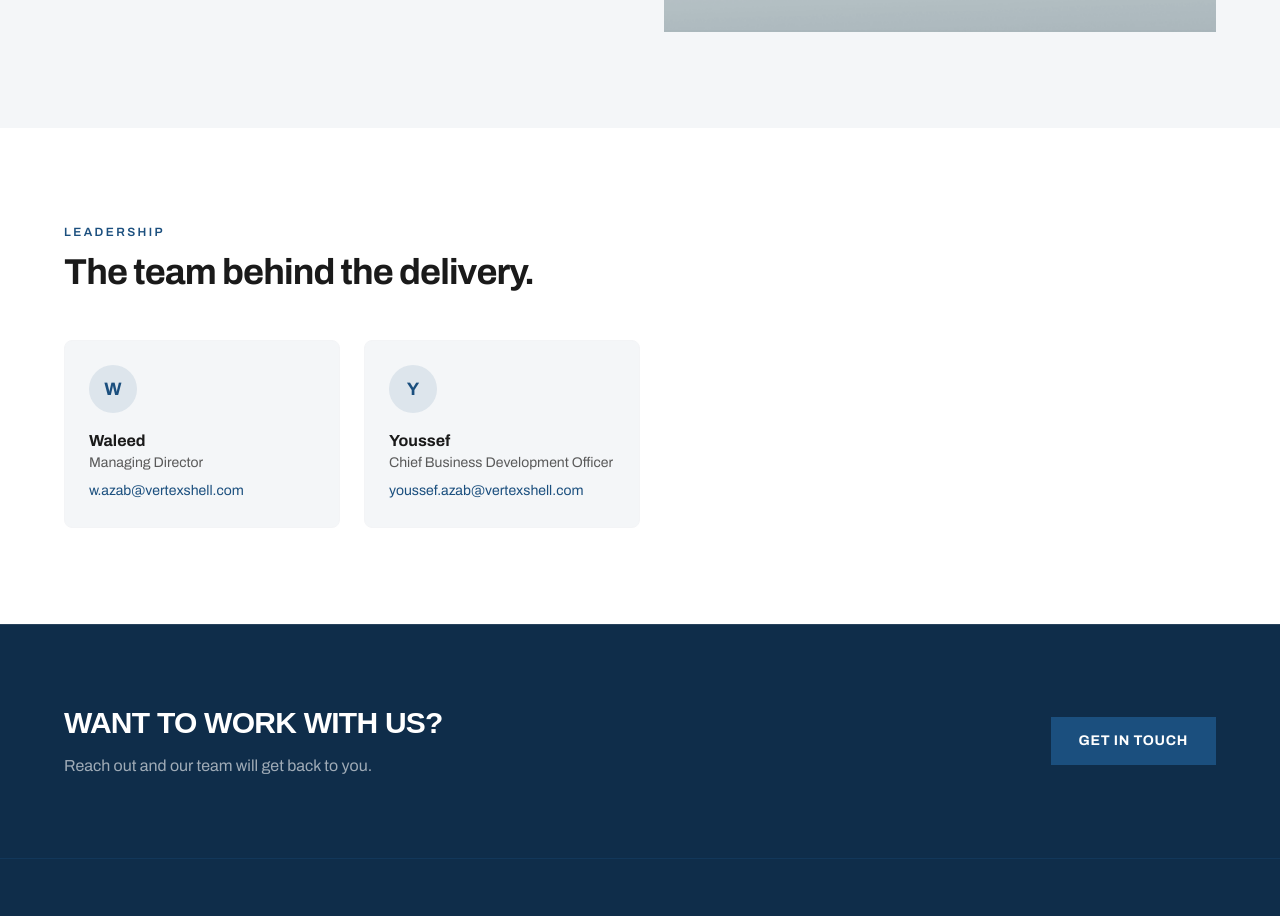
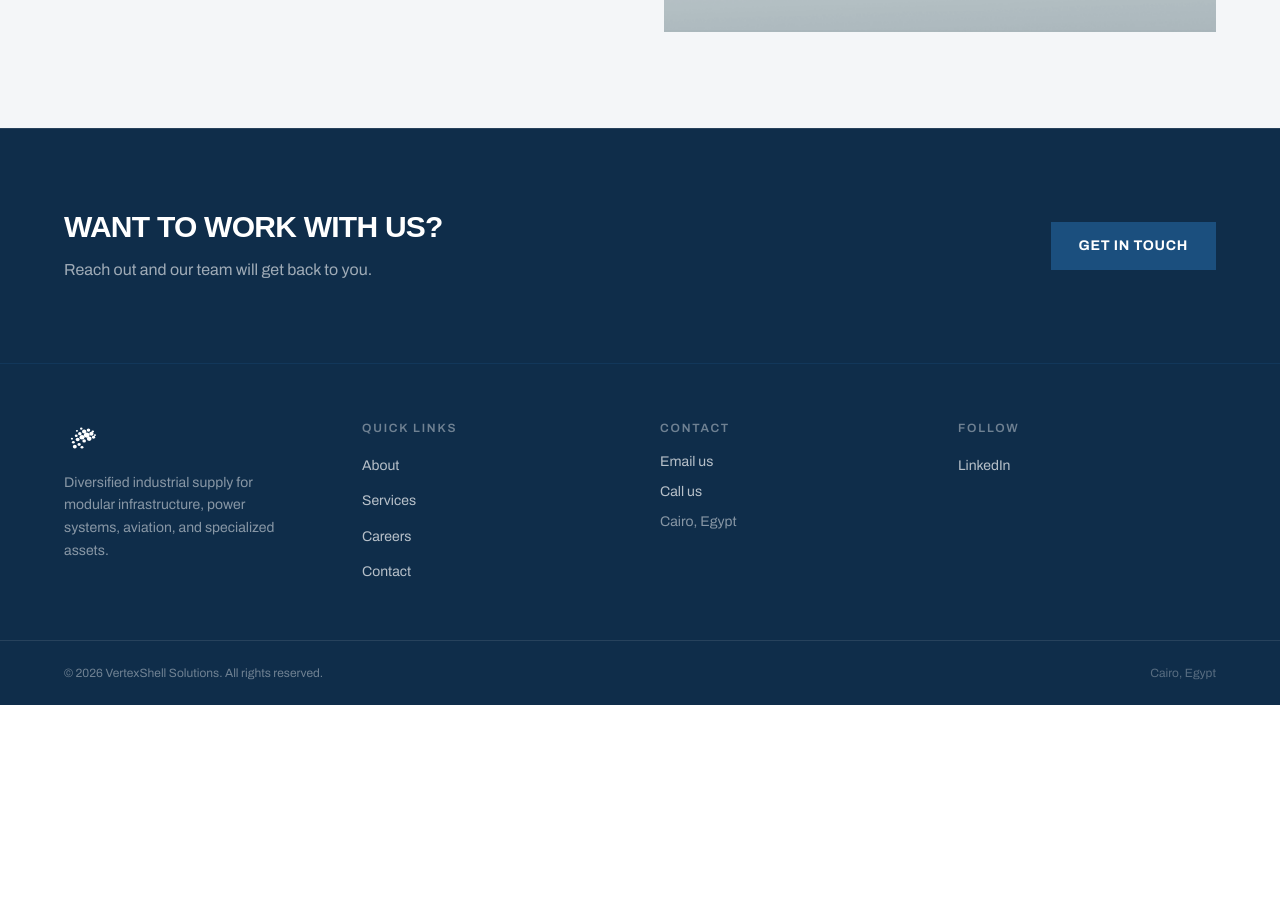
Before and after one commit to web-vx/vx-webapp, a Next.js app: page /about in a window 1280 px wide. Shown: the part 2320-3236 px from the top of the page. After the commit the page ends 3025 px from the top, so only its background shows below. Built offline with nearby package versions, Linux system fonts and the light colour scheme; a web font is replaced by a local one.

Commit message:
Remove Leadership section from About page

```diff
--- a/app/about/page.tsx
+++ b/app/about/page.tsx
@@ -5,7 +5,6 @@ import AboutStory from "@/components/about/AboutStory";
 import Sectors from "@/components/about/Sectors";
 import Presence from "@/components/about/Presence";
 import Partnerships from "@/components/about/Partnerships";
-import Leadership from "@/components/about/Leadership";
 import CtaBanner from "@/components/CtaBanner";
 import Footer from "@/components/Footer";
 
@@ -29,7 +28,6 @@ export default function AboutPage() {
         <Sectors />
         <Presence />
         <Partnerships />
-        <Leadership />
         <CtaBanner
           title="Want to work with us?"
           description="Reach out and our team will get back to you."
--- a/components/about/Leadership.tsx
+++ /dev/null
@@ -1,67 +0,0 @@
-"use client";
-
-import { useRef } from "react";
-import { useInView } from "@/hooks/useInView";
-
-const team = [
-  {
-    name: "Waleed",
-    role: "Managing Director",
-    email: "w.azab@vertexshell.com",
-  },
-  {
-    name: "Youssef",
-    role: "Chief Business Development Officer",
-    email: "youssef.azab@vertexshell.com",
-  },
-];
-
-function initials(name: string) {
-  return name.slice(0, 1).toUpperCase();
-}
-
-export default function Leadership() {
-  const ref = useRef<HTMLDivElement>(null);
-  const visible = useInView(ref);
-
-  return (
-    <section className="py-16 md:py-24 bg-white">
-      <div
-        ref={ref}
-        className={`mx-auto max-w-[1200px] px-6 ${
-          visible ? "animate-fade-in-up" : "opacity-0"
-        }`}
-      >
-        <p className="text-xs font-semibold tracking-[0.2em] uppercase text-primary mb-3">
-          Leadership
-        </p>
-        <h2 className="text-3xl md:text-4xl font-bold text-foreground tracking-tight max-w-2xl">
-          The team behind the delivery.
-        </h2>
-
-        <div className="mt-12 grid sm:grid-cols-2 max-w-xl gap-6">
-          {team.map((member) => (
-            <div
-              key={member.name}
-              className="bg-light border border-gray-100 rounded-lg p-6"
-            >
-              <div className="w-12 h-12 rounded-full bg-primary/10 text-primary font-bold flex items-center justify-center text-lg">
-                {initials(member.name)}
-              </div>
-              <h3 className="mt-4 text-base font-bold text-foreground">
-                {member.name}
-              </h3>
-              <p className="text-sm text-secondary">{member.role}</p>
-              <a
-                href={`mailto:${member.email}`}
-                className="mt-2 inline-block text-sm text-primary hover:text-accent transition-colors"
-              >
-                {member.email}
-              </a>
-            </div>
-          ))}
-        </div>
-      </div>
-    </section>
-  );
-}
```
